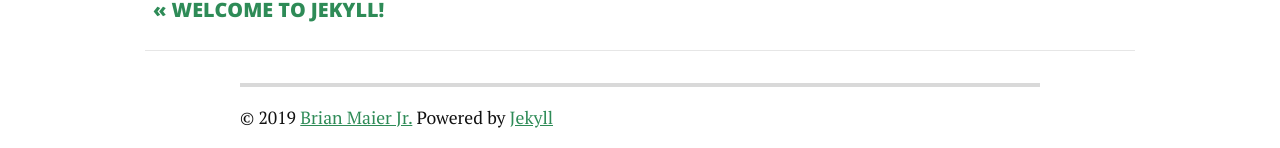
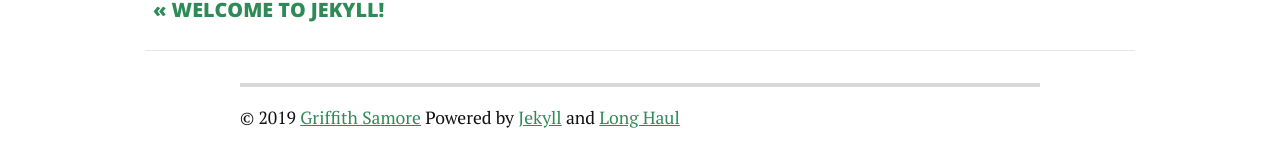
Before and after one commit to samoreGE/csci340blog, a Jekyll site: the page built from _posts/2019-09-17-introduction-post.markdown, in a window 1280 px wide. Shown: the part 1293-1441 px from the top of the page. Built offline with Jekyll 4.4.1, drawn with Linux system fonts in a browser that asks for light colours; nearby versions of some CDN libraries.

Commit message:
Update footer.html

```diff
--- a/_includes/footer.html
+++ b/_includes/footer.html
@@ -1,6 +1,6 @@
 <div class="footer">
    <div class="container">
-      <p class="copy">&copy; {{ site.time | date: '%Y' }} <a href="http://brianmaierjr.com">Brian Maier Jr.</a> Powered by <a href="http://jekyllrb.com">Jekyll</a></p>
+      <p class="copy">&copy; {{ site.time | date: '%Y' }} <a href="https://github.com/samorege">Griffith Samore</a> Powered by <a href="http://jekyllrb.com">Jekyll</a> and <a href="https://github.com/brianmaierjr/long-haul">Long Haul</a></p>
 
       <div class="footer-links">
          <ul class="noList">
```
